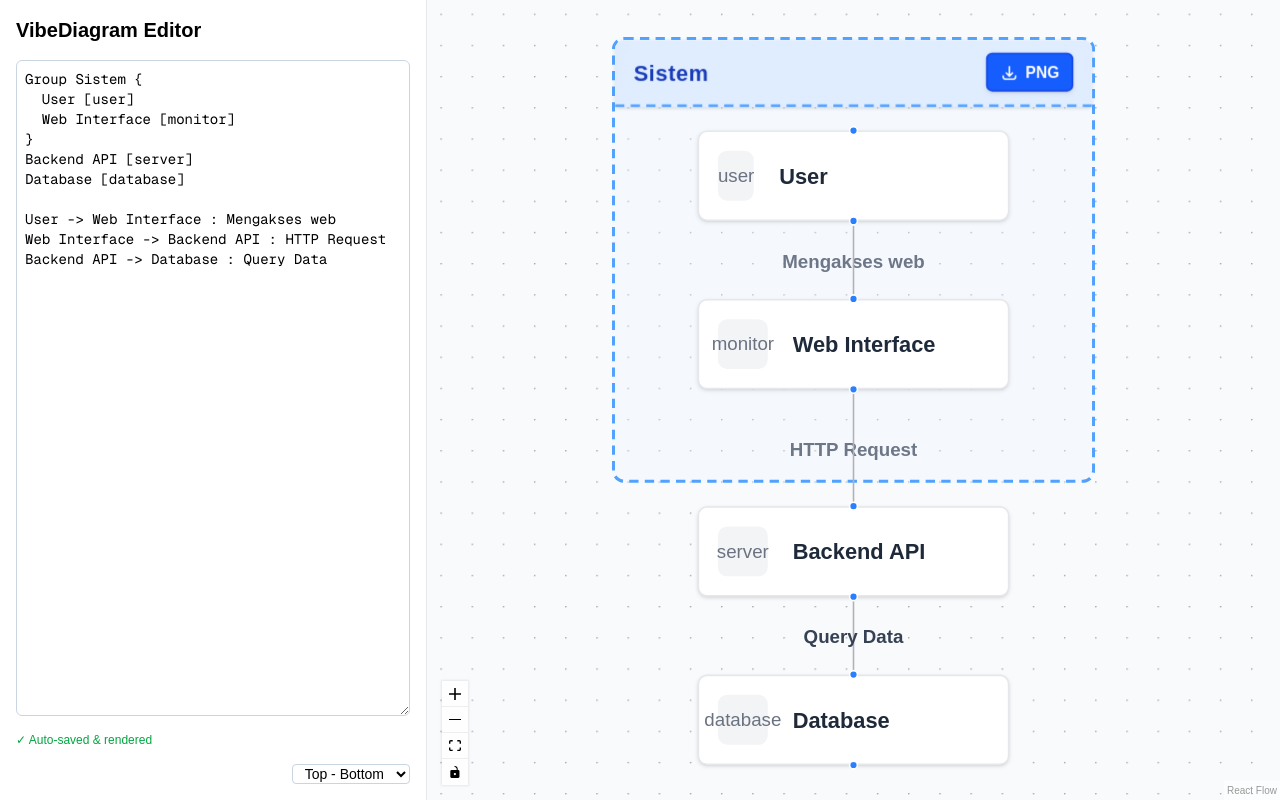
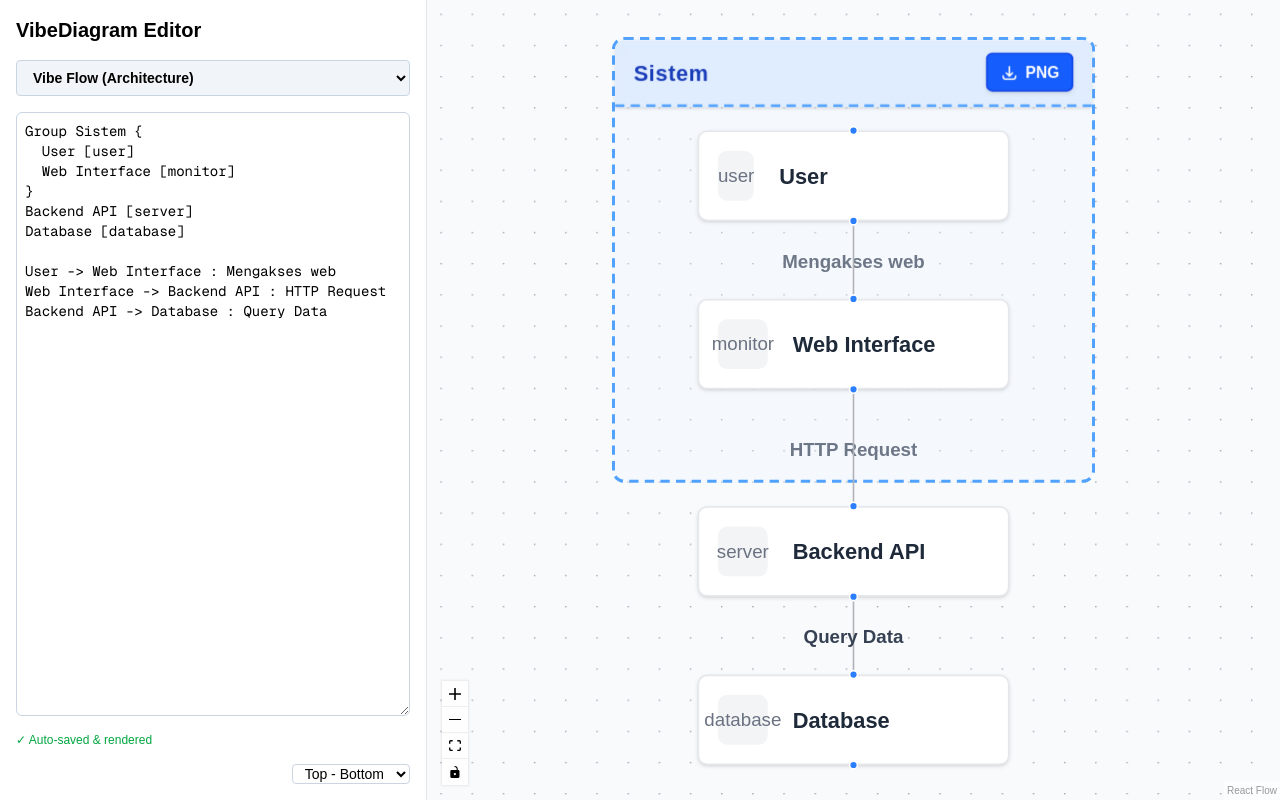
Before and after one commit to Resanso/vibediagram, a Next.js app: page / in a window 1280 px wide. Built offline with nearby package versions, Linux system fonts and the light colour scheme.

Commit message:
feat: migrate to pluggable architecture integrating Mermaid.js renderer

```diff
--- a/package.json
+++ b/package.json
@@ -12,6 +12,7 @@
     "@xyflow/react": "^12.10.2",
     "dagre": "^0.8.5",
     "html-to-image": "^1.11.13",
+    "mermaid": "^11.14.0",
     "next": "16.2.2",
     "react": "19.2.4",
     "react-dom": "19.2.4"
--- a/src/app/page.tsx
+++ b/src/app/page.tsx
@@ -8,12 +8,14 @@ import { getLayoutedElements } from '@/utils/layout';
 import CustomNode from '@/components/CustomNode';
 import GroupNode from '@/components/GroupNode';
 import CustomEdge from '@/components/CustomEdge';
+import MermaidRenderer from '@/components/MermaidRenderer';
 import { serializeToDsl } from '@/utils/serializer';
 
 export default function Home() {
   const nodeTypes = useMemo(() => ({ custom: CustomNode, groupNode: GroupNode }), []);
   const edgeTypes = useMemo(() => ({ custom: CustomEdge }), []);
 
+  const [activeEngine, setActiveEngine] = useState<'vibe-flow' | 'mermaid'>('vibe-flow');
   const [layoutDir, setLayoutDir] = useState('TB');
 
   const [dsl, setDsl] = useState(`Group Sistem {
@@ -63,14 +65,17 @@ Backend API -> Database : Query Data`);
   }, []);
 
   useEffect(() => {
+    if (activeEngine !== 'vibe-flow') return;
     if (!isCanvasInteraction) return;
     if (nodes.length === 0 && edges.length === 0) return;
 
     const newDsl = serializeToDsl(nodes, edges);
     setDsl(prev => (prev !== newDsl ? newDsl : prev));
-  }, [nodes, edges, isCanvasInteraction]);
+  }, [nodes, edges, isCanvasInteraction, activeEngine]);
 
   useEffect(() => {
+    if (activeEngine !== 'vibe-flow') return;
+
     const timeoutId = setTimeout(() => {
       if (isCanvasInteraction) return;
 
@@ -103,7 +108,26 @@ Backend API -> Database : Query Data`);
   return (
     <div className="h-screen w-full flex text-black">
       <div className="w-1/3 p-4 border-r border-gray-200 flex flex-col gap-4 bg-white">
+        <div className="flex justify-between items-center">
           <h1 className="text-xl font-bold">VibeDiagram Editor</h1>
+        </div>
+        <select
+          value={activeEngine}
+          onChange={(e) => {
+            const engine = e.target.value as 'vibe-flow' | 'mermaid';
+            setActiveEngine(engine);
+            setIsCanvasInteraction(false);
+            if (engine === 'vibe-flow') {
+              setDsl('Node A -> Node B');
+            } else {
+              setDsl('sequenceDiagram\\n  Alice->>John: Hello John, how are you?');
+            }
+          }}
+          className="bg-slate-100 border border-slate-300 rounded px-3 py-2 cursor-pointer outline-none focus:ring-2 focus:ring-blue-500 font-semibold text-sm w-full"
+        >
+          <option value="vibe-flow">Vibe Flow (Architecture)</option>
+          <option value="mermaid">Mermaid.js (Sequence/ERD)</option>
+        </select>
         <textarea
           className="flex-1 w-full p-2 border border-slate-300 rounded-md font-mono text-sm"
           value={dsl}
@@ -138,6 +162,7 @@ Backend API -> Database : Query Data`);
         </div>
       </div>
       <div className="w-2/3 h-full bg-slate-50 relative" onPointerDown={() => setIsCanvasInteraction(true)}>
+        {activeEngine === 'vibe-flow' ? (
           <ReactFlow
             nodes={nodes}
             edges={edges}
@@ -154,6 +179,9 @@ Backend API -> Database : Query Data`);
             <Background />
             <Controls />
           </ReactFlow>
+        ) : (
+          <MermaidRenderer code={dsl} />
+        )}
       </div>
     </div>
   );
--- /dev/null
+++ b/src/components/MermaidRenderer.tsx
@@ -0,0 +1,38 @@
+import React, { useEffect, useRef, useState } from 'react';
+import mermaid from 'mermaid';
+
+mermaid.initialize({ startOnLoad: false, theme: 'default' });
+
+export default function MermaidRenderer({ code }: { code: string }) {
+  const ref = useRef<HTMLDivElement>(null);
+  const [error, setError] = useState<string | null>(null);
+
+  useEffect(() => {
+    if (ref.current && code) {
+      const renderDiagram = async () => {
+        try {
+          // Bersihkan error sebelumnya
+          setError(null);
+          // Parse string untuk mengecek validitas sebelum render
+          await mermaid.parse(code);
+          const { svg } = await mermaid.render('mermaid-svg-' + Date.now(), code);
+          if (ref.current) ref.current.innerHTML = svg;
+        } catch (e: any) {
+          setError(e?.message || "Invalid Mermaid syntax");
+        }
+      };
+      renderDiagram();
+    }
+  }, [code]);
+
+  return (
+    <div className="w-full h-full relative bg-white flex items-center justify-center overflow-auto">
+      {error && (
+        <div className="absolute top-4 left-4 right-4 bg-red-100 text-red-600 p-2 text-xs rounded z-10">
+          {error}
+        </div>
+      )}
+      <div ref={ref} className="w-full h-full flex items-center justify-center" />
+    </div>
+  );
+}
```
Also changed, not shown: 2 other files (tests, documents, lock files or other folders). Lines whose indentation alone changed are shown as unchanged.
